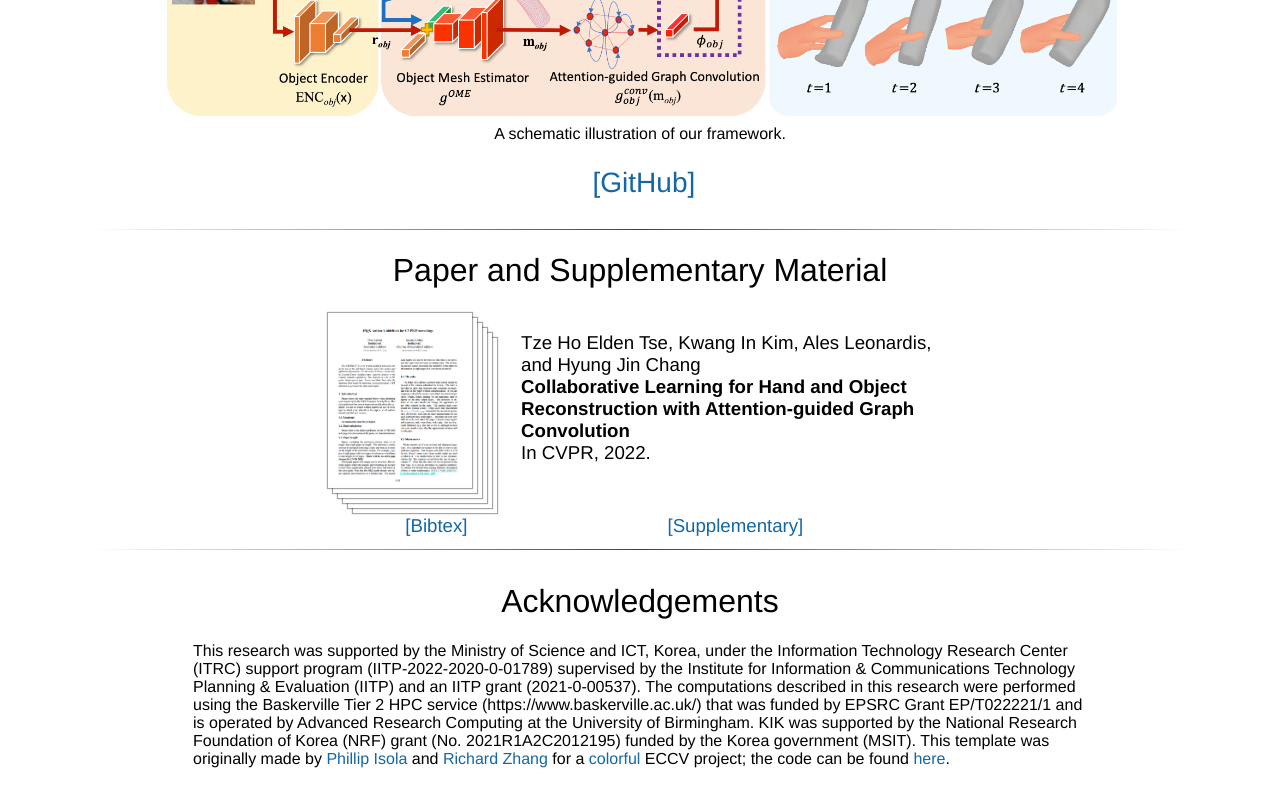
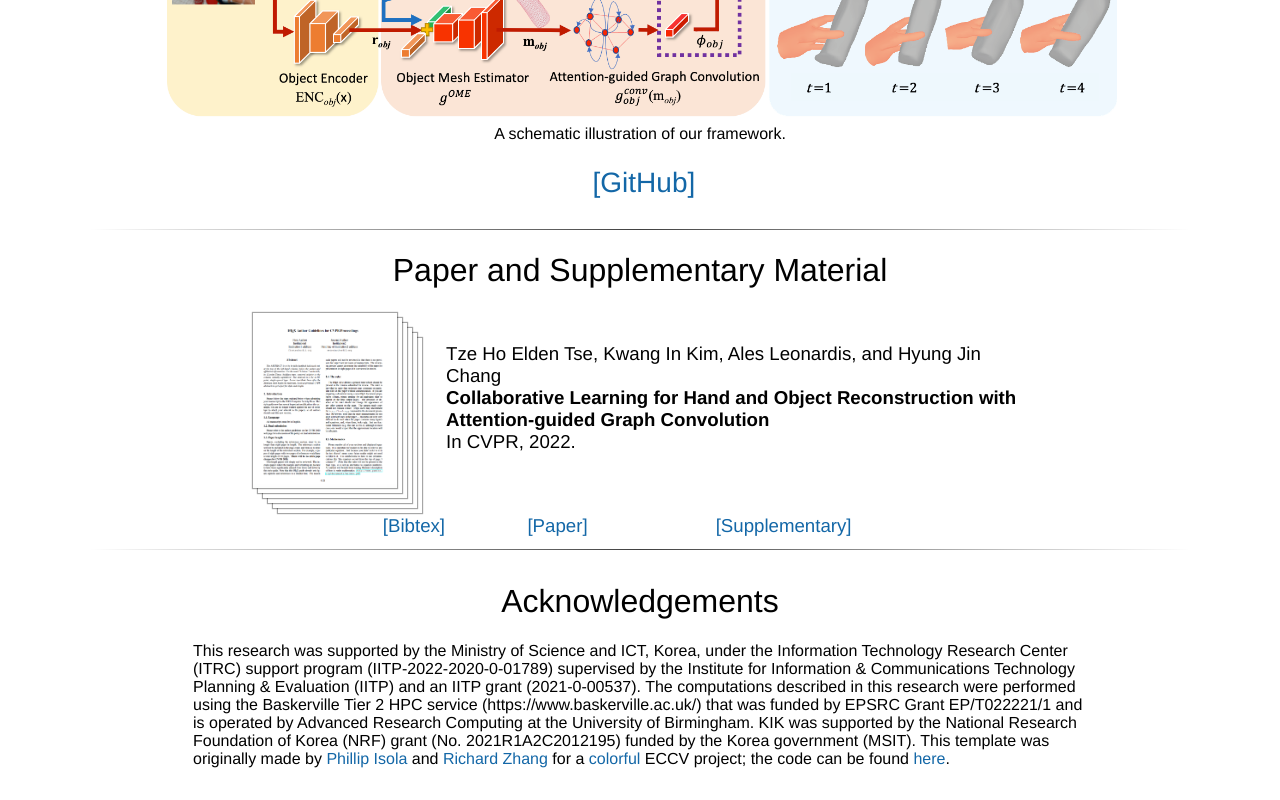
Before and after one commit to eldentse/collab-hand-object, a plain HTML site: page index.html in a window 1280 px wide. Shown: the part 1276-2076 px from the top of the page. Drawn offline with Linux system fonts and the light colour scheme; a script that the page names is missing.

Commit message:
Update index.html

```diff
--- a/index.html
+++ b/index.html
@@ -268,7 +268,7 @@
 	</table>
 	<br>
 	<hr>
-	<table align=center width=650px>
+	<table align=center width=800px>
 		<center><h1>Paper and Supplementary Material</h1></center>
 		<tr>
 			<td><a href=""><img class="layered-paper-big" style="height:175px" src="./resources/paper.png"/></a></td>
@@ -288,6 +288,10 @@
 		<tr>
 			<td><span style="font-size:14pt"><center>
 				<a href="./resources/bibtex.txt">[Bibtex]</a>
+			</center></td>
+
+			<td><span style="font-size:14pt"><center>
+				<a href="">[Paper]</a>
 			</center></td>
 
 			<td><span style="font-size:14pt"><center>
```
